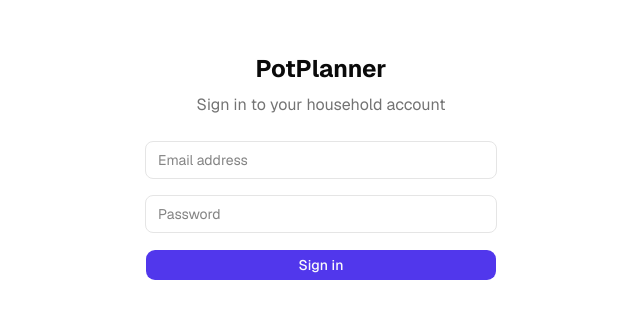
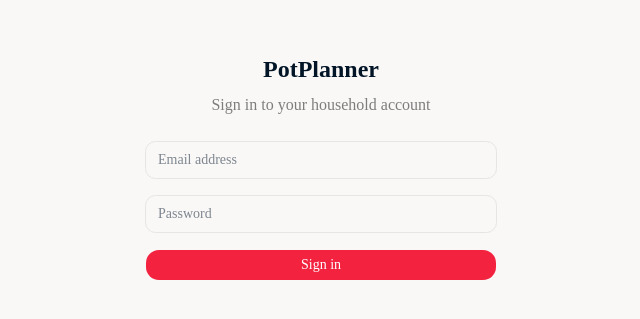
Before and after one commit to peterkey/potplanner, a Next.js app: page /login in a window 1280 px wide. Shown: the part 233-552 px from the top of the page, without its empty margins (319-959 px from the left). Built offline with nearby package versions, Linux system fonts and the light colour scheme.

Commit message:
style: add semantic tokens, elevation system, typography scale to globals.css

```diff
--- a/src/app/globals.css
+++ b/src/app/globals.css
@@ -7,8 +7,8 @@
 @theme inline {
   --color-background: var(--background);
   --color-foreground: var(--foreground);
-  --font-sans: "Geist", "Geist Fallback", ui-sans-serif, system-ui, sans-serif;
-  --font-mono: "Geist Mono", "Geist Mono Fallback", ui-monospace, monospace;
+  --font-sans: var(--font-ibm-plex), "IBM Plex Sans", ui-sans-serif, system-ui, sans-serif;
+  --font-mono: "IBM Plex Mono", ui-monospace, monospace;
   --color-sidebar-ring: var(--sidebar-ring);
   --color-sidebar-border: var(--sidebar-border);
   --color-sidebar-accent-foreground: var(--sidebar-accent-foreground);
@@ -38,83 +38,98 @@
   --color-popover: var(--popover);
   --color-card-foreground: var(--card-foreground);
   --color-card: var(--card);
-  --radius-sm: calc(var(--radius) * 0.6);
-  --radius-md: calc(var(--radius) * 0.8);
+  --radius-sm: calc(var(--radius) * 0.5);
+  --radius-md: calc(var(--radius) * 0.75);
   --radius-lg: var(--radius);
-  --radius-xl: calc(var(--radius) * 1.4);
-  --radius-2xl: calc(var(--radius) * 1.8);
-  --radius-3xl: calc(var(--radius) * 2.2);
-  --radius-4xl: calc(var(--radius) * 2.6);
+  --radius-xl: calc(var(--radius) * 1.25);
+  --radius-2xl: calc(var(--radius) * 1.5);
+  --radius-3xl: calc(var(--radius) * 2);
+  --radius-4xl: calc(var(--radius) * 2.5);
 }
 
-/* PotPlanner violet theme — primary #7c3aed */
+/* ─── Monzo-inspired light theme ─── */
 :root {
-  --background: oklch(1 0 0);
-  --foreground: oklch(0.145 0 0);
+  --background: oklch(0.981 0.002 55);
+  --foreground: oklch(0.19 0.045 248);
   --card: oklch(1 0 0);
-  --card-foreground: oklch(0.145 0 0);
+  --card-foreground: oklch(0.19 0.045 248);
   --popover: oklch(1 0 0);
-  --popover-foreground: oklch(0.145 0 0);
-  --primary: oklch(0.499 0.252 278.7);
-  --primary-foreground: oklch(0.985 0 0);
-  --secondary: oklch(0.97 0 0);
-  --secondary-foreground: oklch(0.205 0 0);
-  --muted: oklch(0.97 0 0);
-  --muted-foreground: oklch(0.556 0 0);
-  --accent: oklch(0.97 0 0);
-  --accent-foreground: oklch(0.205 0 0);
-  --destructive: oklch(0.577 0.245 27.325);
-  --border: oklch(0.922 0 0);
-  --input: oklch(0.922 0 0);
-  --ring: oklch(0.708 0 0);
-  --chart-1: oklch(0.809 0.105 251.813);
-  --chart-2: oklch(0.623 0.214 259.815);
-  --chart-3: oklch(0.546 0.245 262.881);
-  --chart-4: oklch(0.488 0.243 264.376);
-  --chart-5: oklch(0.424 0.199 265.638);
-  --radius: 0.625rem;
-  --sidebar: oklch(0.985 0 0);
-  --sidebar-foreground: oklch(0.145 0 0);
-  --sidebar-primary: oklch(0.205 0 0);
-  --sidebar-primary-foreground: oklch(0.985 0 0);
-  --sidebar-accent: oklch(0.97 0 0);
-  --sidebar-accent-foreground: oklch(0.205 0 0);
-  --sidebar-border: oklch(0.922 0 0);
-  --sidebar-ring: oklch(0.708 0 0);
+  --popover-foreground: oklch(0.19 0.045 248);
+  --primary: oklch(0.62 0.235 22);
+  --primary-foreground: oklch(1 0 0);
+  --secondary: oklch(0.953 0 0);
+  --secondary-foreground: oklch(0.19 0.045 248);
+  --muted: oklch(0.953 0 0);
+  --muted-foreground: oklch(0.59 0 0);
+  --accent: oklch(0.971 0.012 22);
+  --accent-foreground: oklch(0.19 0.045 248);
+  --destructive: oklch(0.565 0.24 17);
+  --border: oklch(0.922 0.002 55);
+  --input: oklch(0.922 0.002 55);
+  --ring: oklch(0.62 0.235 22 / 30%);
+  --chart-1: oklch(0.62 0.235 22);
+  --chart-2: oklch(0.679 0.108 185);
+  --chart-3: oklch(0.19 0.045 248);
+  --chart-4: oklch(0.866 0.170 88);
+  --chart-5: oklch(0.59 0 0);
+  --radius: 0.875rem;
+  --sidebar: oklch(1 0 0);
+  --sidebar-foreground: oklch(0.19 0.045 248);
+  --sidebar-primary: oklch(0.62 0.235 22);
+  --sidebar-primary-foreground: oklch(1 0 0);
+  --sidebar-accent: oklch(0.62 0.235 22 / 10%);
+  --sidebar-accent-foreground: oklch(0.62 0.235 22);
+  --sidebar-border: oklch(0.922 0.002 55);
+  --sidebar-ring: oklch(0.62 0.235 22);
+
+  /* ── Semantic tokens ── */
+  --color-success: oklch(0.679 0.108 185);
+  --color-success-bg: oklch(0.96 0.025 185);
+  --color-warning: oklch(0.866 0.170 88);
+  --color-warning-bg: oklch(0.98 0.040 88);
+  --sidebar-header-bg: oklch(0.997 0.004 22);
 }
 
+/* ─── Dark mode ─── */
 .dark {
-  --background: oklch(0.145 0 0);
-  --foreground: oklch(0.985 0 0);
-  --card: oklch(0.205 0 0);
-  --card-foreground: oklch(0.985 0 0);
-  --popover: oklch(0.205 0 0);
-  --popover-foreground: oklch(0.985 0 0);
-  --primary: oklch(0.638 0.252 278.7);
-  --primary-foreground: oklch(0.985 0 0);
-  --secondary: oklch(0.269 0 0);
-  --secondary-foreground: oklch(0.985 0 0);
-  --muted: oklch(0.269 0 0);
-  --muted-foreground: oklch(0.708 0 0);
-  --accent: oklch(0.269 0 0);
-  --accent-foreground: oklch(0.985 0 0);
-  --destructive: oklch(0.704 0.191 22.216);
-  --border: oklch(1 0 0 / 10%);
-  --input: oklch(1 0 0 / 15%);
-  --ring: oklch(0.556 0 0);
-  --chart-1: oklch(0.809 0.105 251.813);
-  --chart-2: oklch(0.623 0.214 259.815);
-  --chart-3: oklch(0.546 0.245 262.881);
-  --chart-4: oklch(0.488 0.243 264.376);
-  --chart-5: oklch(0.424 0.199 265.638);
-  --sidebar: oklch(0.205 0 0);
-  --sidebar-foreground: oklch(0.985 0 0);
-  --sidebar-primary: oklch(0.488 0.243 264.376);
-  --sidebar-primary-foreground: oklch(0.985 0 0);
-  --sidebar-accent: oklch(0.269 0 0);
-  --sidebar-accent-foreground: oklch(0.985 0 0);
-  --sidebar-border: oklch(1 0 0 / 10%);
-  --sidebar-ring: oklch(0.556 0 0);
+  --background: oklch(0.10 0.010 248);
+  --foreground: oklch(0.96 0.003 55);
+  --card: oklch(0.15 0.013 248);
+  --card-foreground: oklch(0.96 0.003 55);
+  --popover: oklch(0.15 0.013 248);
+  --popover-foreground: oklch(0.96 0.003 55);
+  --primary: oklch(0.68 0.22 22);
+  --primary-foreground: oklch(1 0 0);
+  --secondary: oklch(0.20 0.013 248);
+  --secondary-foreground: oklch(0.96 0.003 55);
+  --muted: oklch(0.20 0.013 248);
+  --muted-foreground: oklch(0.55 0.010 248);
+  --accent: oklch(0.62 0.235 22 / 15%);
+  --accent-foreground: oklch(0.96 0.003 55);
+  --destructive: oklch(0.65 0.22 17);
+  --border: oklch(1 0 0 / 8%);
+  --input: oklch(1 0 0 / 10%);
+  --ring: oklch(0.68 0.22 22 / 40%);
+  --chart-1: oklch(0.68 0.22 22);
+  --chart-2: oklch(0.72 0.108 185);
+  --chart-3: oklch(0.55 0.045 248);
+  --chart-4: oklch(0.90 0.170 88);
+  --chart-5: oklch(0.65 0 0);
+  --sidebar: oklch(0.12 0.012 248);
+  --sidebar-foreground: oklch(0.96 0.003 55);
+  --sidebar-primary: oklch(0.68 0.22 22);
+  --sidebar-primary-foreground: oklch(1 0 0);
+  --sidebar-accent: oklch(0.62 0.235 22 / 14%);
+  --sidebar-accent-foreground: oklch(0.68 0.22 22);
+  --sidebar-border: oklch(1 0 0 / 6%);
+  --sidebar-ring: oklch(0.68 0.22 22);
+
+  /* ── Semantic tokens dark ── */
+  --color-success: oklch(0.72 0.108 185);
+  --color-success-bg: oklch(0.20 0.040 185);
+  --color-warning: oklch(0.90 0.170 88);
+  --color-warning-bg: oklch(0.20 0.060 88);
+  --sidebar-header-bg: oklch(0.13 0.015 248);
 }
 
 @layer base {
@@ -126,5 +141,116 @@
   }
   html {
     @apply font-sans;
+    -webkit-font-smoothing: antialiased;
+    -moz-osx-font-smoothing: grayscale;
+  }
+  ::selection {
+    background: oklch(0.62 0.235 22 / 18%);
+    color: oklch(0.19 0.045 248);
+  }
+  ::-webkit-scrollbar { width: 4px; height: 4px; }
+  ::-webkit-scrollbar-track { background: transparent; }
+  ::-webkit-scrollbar-thumb {
+    background: oklch(0.62 0.235 22 / 18%);
+    border-radius: 99px;
+  }
+  ::-webkit-scrollbar-thumb:hover {
+    background: oklch(0.62 0.235 22 / 35%);
   }
 }
+
+/* ─── Elevation tiers ─── */
+@layer components {
+  .elevation-0 {
+    background: var(--background);
+  }
+  .elevation-1 {
+    background: var(--card);
+    border: 1px solid var(--border);
+    border-radius: var(--radius-2xl);
+    box-shadow: 0 1px 3px oklch(0.19 0.045 248 / 6%), 0 1px 2px oklch(0.19 0.045 248 / 4%);
+    transition: box-shadow 150ms ease-out, transform 150ms ease-out;
+  }
+  .elevation-1:hover {
+    box-shadow: 0 4px 16px oklch(0.19 0.045 248 / 10%), 0 1px 4px oklch(0.19 0.045 248 / 6%);
+    transform: translateY(-1px);
+  }
+  .dark .elevation-1 {
+    box-shadow: none;
+  }
+  .dark .elevation-1:hover {
+    box-shadow: 0 4px 16px oklch(0 0 0 / 30%);
+  }
+  .elevation-2 {
+    background: var(--card);
+    border-radius: var(--radius-2xl);
+    box-shadow: 0 8px 32px oklch(0.19 0.045 248 / 12%), 0 2px 8px oklch(0.19 0.045 248 / 6%);
+  }
+  .dark .elevation-2 {
+    box-shadow: 0 8px 32px oklch(0 0 0 / 40%);
+  }
+
+  /* Legacy — kept until components are migrated */
+  .card-elevated {
+    background: white;
+    border-radius: var(--radius-2xl);
+    border: 1px solid oklch(0.922 0.002 55);
+    box-shadow:
+      0 1px 2px rgba(20, 35, 60, 0.04),
+      0 4px 16px rgba(20, 35, 60, 0.07);
+  }
+}
+
+/* ─── Typography scale ─── */
+@layer components {
+  .t-display {
+    font-size: 2rem;
+    line-height: 1.1;
+    font-weight: 700;
+    letter-spacing: -0.02em;
+  }
+  .t-h1 {
+    font-size: 1.375rem;
+    line-height: 1.25;
+    font-weight: 700;
+    letter-spacing: -0.01em;
+  }
+  .t-h2 {
+    font-size: 1rem;
+    line-height: 1.25;
+    font-weight: 600;
+  }
+  .t-body {
+    font-size: 0.875rem;
+    line-height: 1.5;
+    font-weight: 400;
+  }
+  .t-label {
+    font-size: 0.75rem;
+    line-height: 1.4;
+    font-weight: 500;
+  }
+  .t-caption {
+    font-size: 0.6875rem;
+    line-height: 1.4;
+    font-weight: 500;
+  }
+  .font-money {
+    font-family: var(--font-mono);
+    font-variant-numeric: tabular-nums;
+  }
+}
+
+/* ─── Animations ─── */
+@keyframes progress-grow {
+  from { width: 0; }
+}
+
+.animate-progress {
+  animation: progress-grow 0.85s cubic-bezier(0.16, 1, 0.3, 1) both;
+  animation-delay: var(--delay, 200ms);
+}
+
+.tabular-nums {
+  font-variant-numeric: tabular-nums;
+}
```
